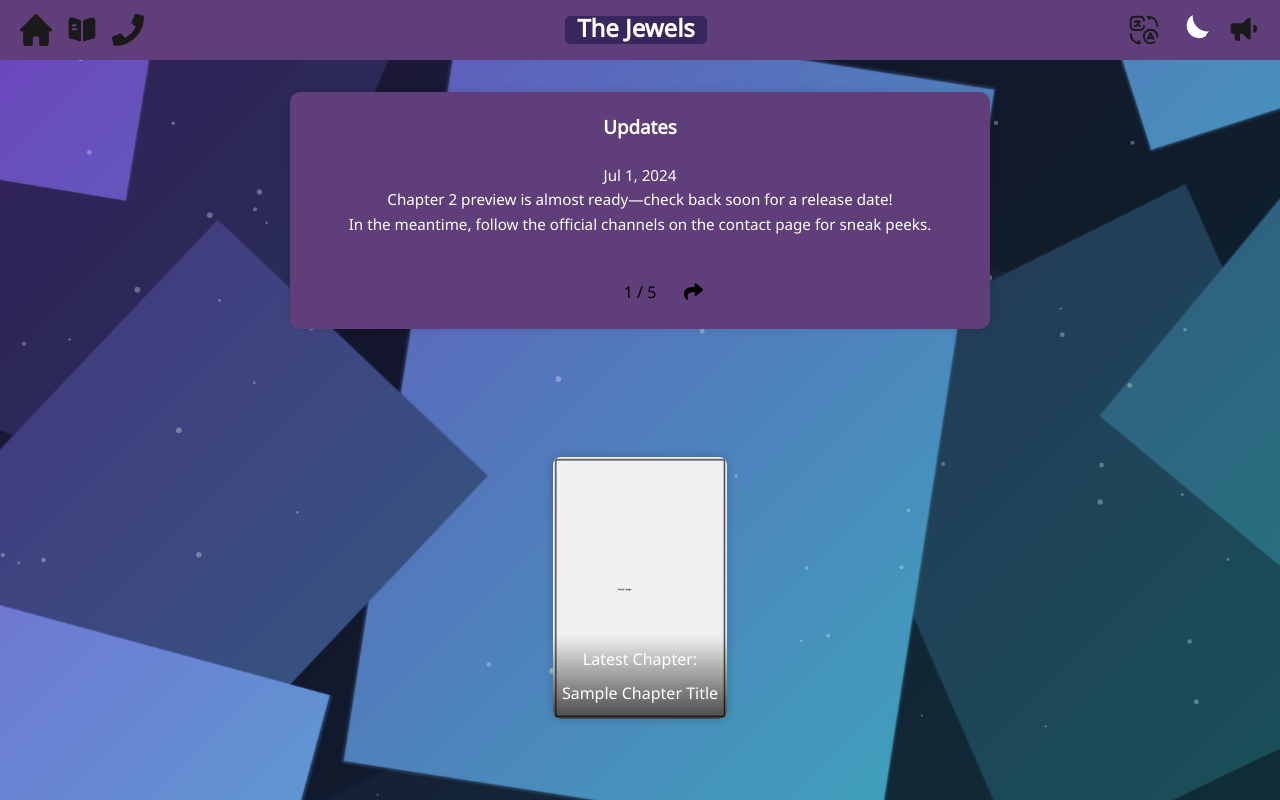
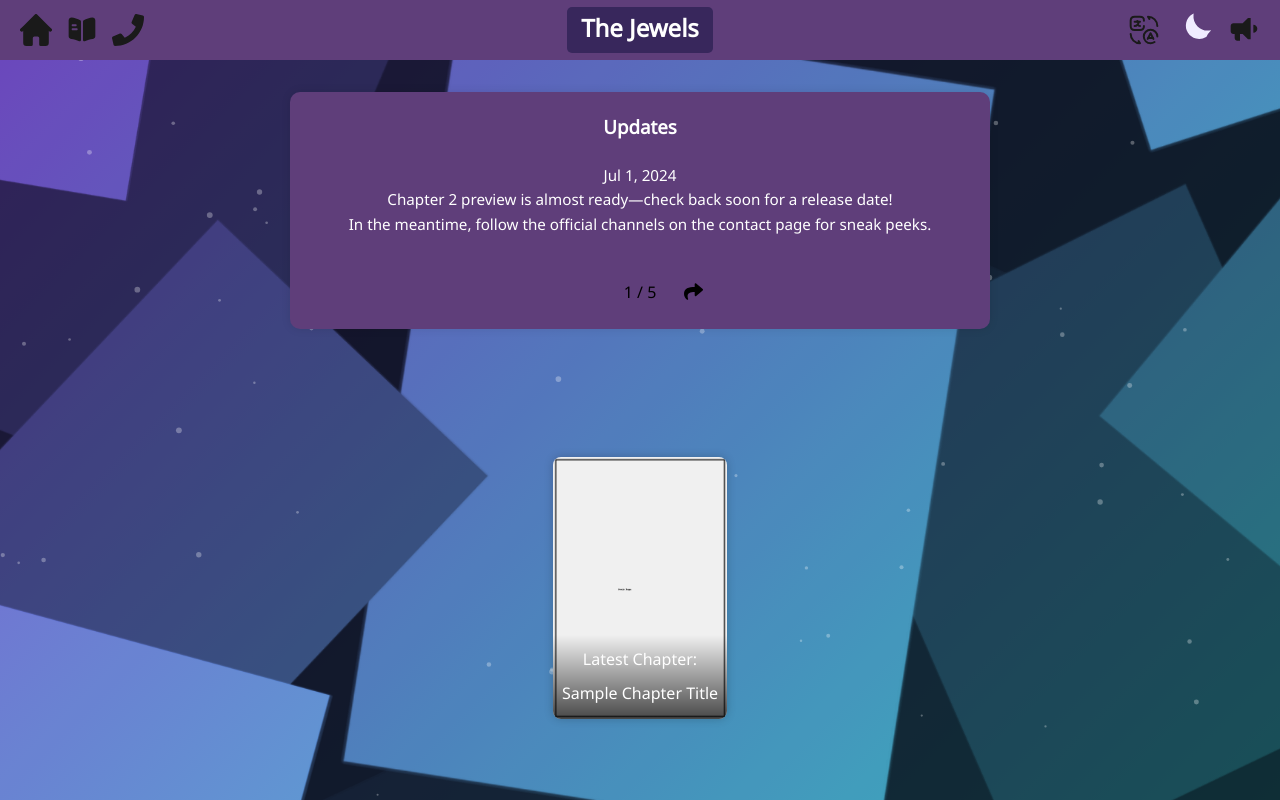
Before and after one commit to Tomo4t/The-Jewels, a plain HTML site: page index.html in a window 1280 px wide. Both pictures are taken after a click on the button 1194 px from the left and 30 px from the top of the page. Drawn offline with Linux system fonts and the light colour scheme.

Commit message:
Align theme toggle colors and stabilize title layout

```diff
--- a/css/navbar.css
+++ b/css/navbar.css
@@ -38,6 +38,8 @@ html.dark {
   /* Buttons & Icons */
   --color-icon: brightness(0) invert(1);
   --color-icon-hover: brightness(0) invert(0.4);
+  --color-icon-fg: #faf6e9;
+  --color-icon-fg-hover: #cbeff5;
   --color-sound-muted: brightness(0) invert(0.6);
 
   /* Dropdown */
@@ -74,6 +76,8 @@ html.dark {
 
   --color-icon: brightness(0) invert(0.1);
   --color-icon-hover: brightness(0) invert(0.85);
+  --color-icon-fg: #f0ecff;
+  --color-icon-fg-hover: #40e0d0;
   --color-sound-muted: brightness(0.1) invert(0.25);
 
   --color-dropdown-bg: #3a2e4e;
@@ -171,13 +175,13 @@ body::-webkit-scrollbar {
   width: 40px;
   height: 40px;
   border-radius: 999px;
-  color: var(--color-title-text);
+  color: var(--color-icon-fg);
   transition: color 0.2s ease, transform 0.2s ease;
   overflow: hidden;
 }
 
 #theme-toggle:hover {
-  color: var(--color-accent-hover);
+  color: var(--color-icon-fg-hover);
   transform: scale(1.05);
 }
 
@@ -191,12 +195,15 @@ body::-webkit-scrollbar {
   height: 100%;
   opacity: 0;
   transform: scale(0.6) rotate(-25deg);
+  color: inherit;
   filter: none;
 }
 
 #theme-toggle svg {
   width: 24px;
   height: 24px;
+  fill: currentColor;
+  stroke: currentColor;
 }
 
 #theme-toggle[data-theme="light"] .theme-icon-sun,
@@ -322,7 +329,7 @@ footer,
   display: flex;
   align-items: center;
   gap: 14px;
-  flex: 1 1 auto;
+  flex: 1 1 0;
   min-width: 0;
 }
 
@@ -337,9 +344,10 @@ footer,
 .nav-title {
   display: flex;
   justify-content: center;
-  flex: 1 1 auto;
+  flex: 0 1 auto;
   min-width: 0;
   text-align: center;
+  margin: 0 auto;
 }
 
 .nav-right-actions {
@@ -429,7 +437,7 @@ html.dark .navbar.is-collapsed .nav-right-actions .dropdown-menu li a {
   font-weight: bold;
   background-color: var(--color-title-bg);
   color: var(--color-title-text);
-  padding: 0 12px;
+  padding: 0.35em 14px;
   border-radius: 5px;
   display: inline-flex;
   align-items: center;
@@ -441,6 +449,8 @@ html.dark .navbar.is-collapsed .nav-right-actions .dropdown-menu li a {
   overflow-wrap: anywhere;
   word-break: break-word;
   text-align: center;
+  box-decoration-break: clone;
+  -webkit-box-decoration-break: clone;
 }
 
 
```
